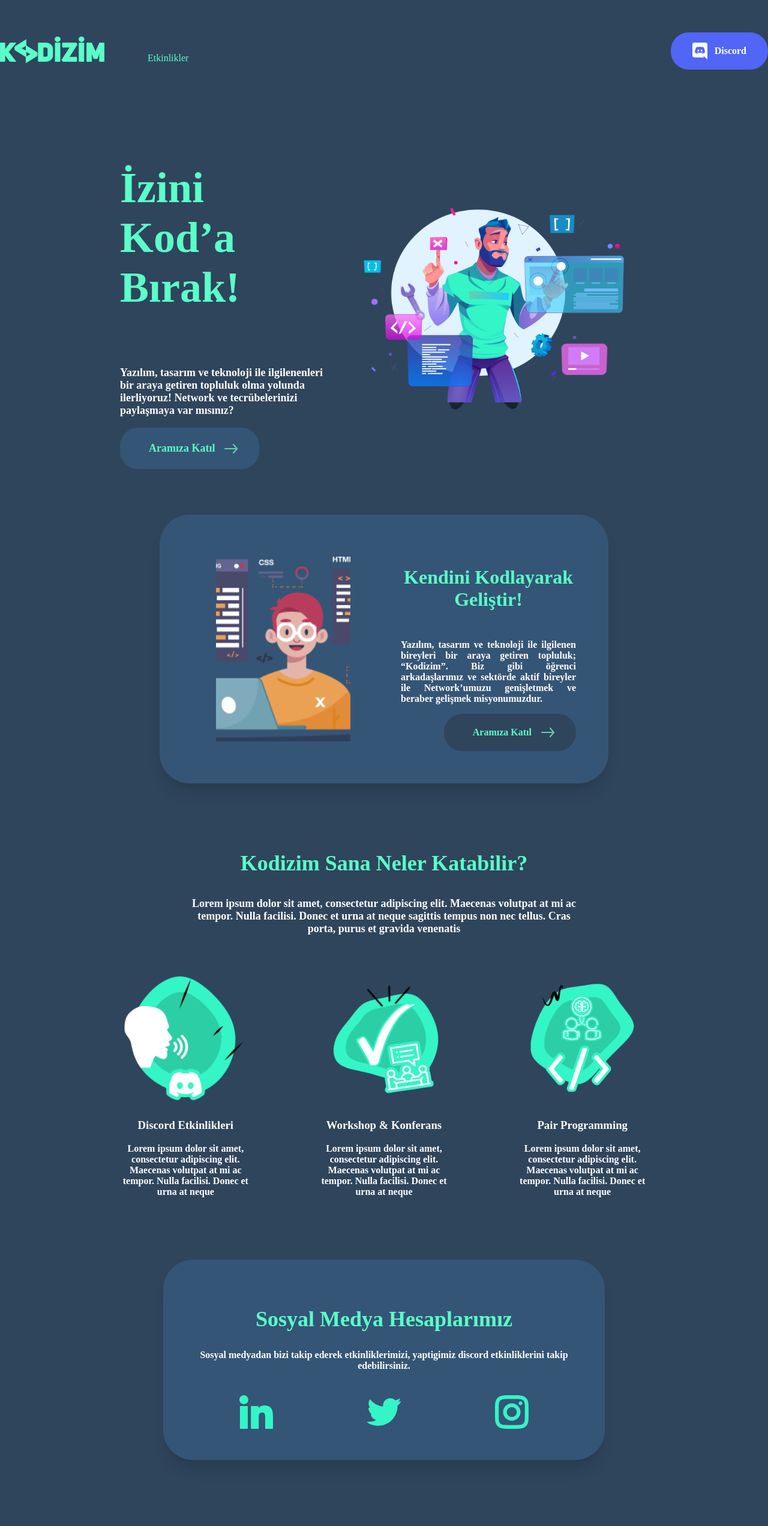
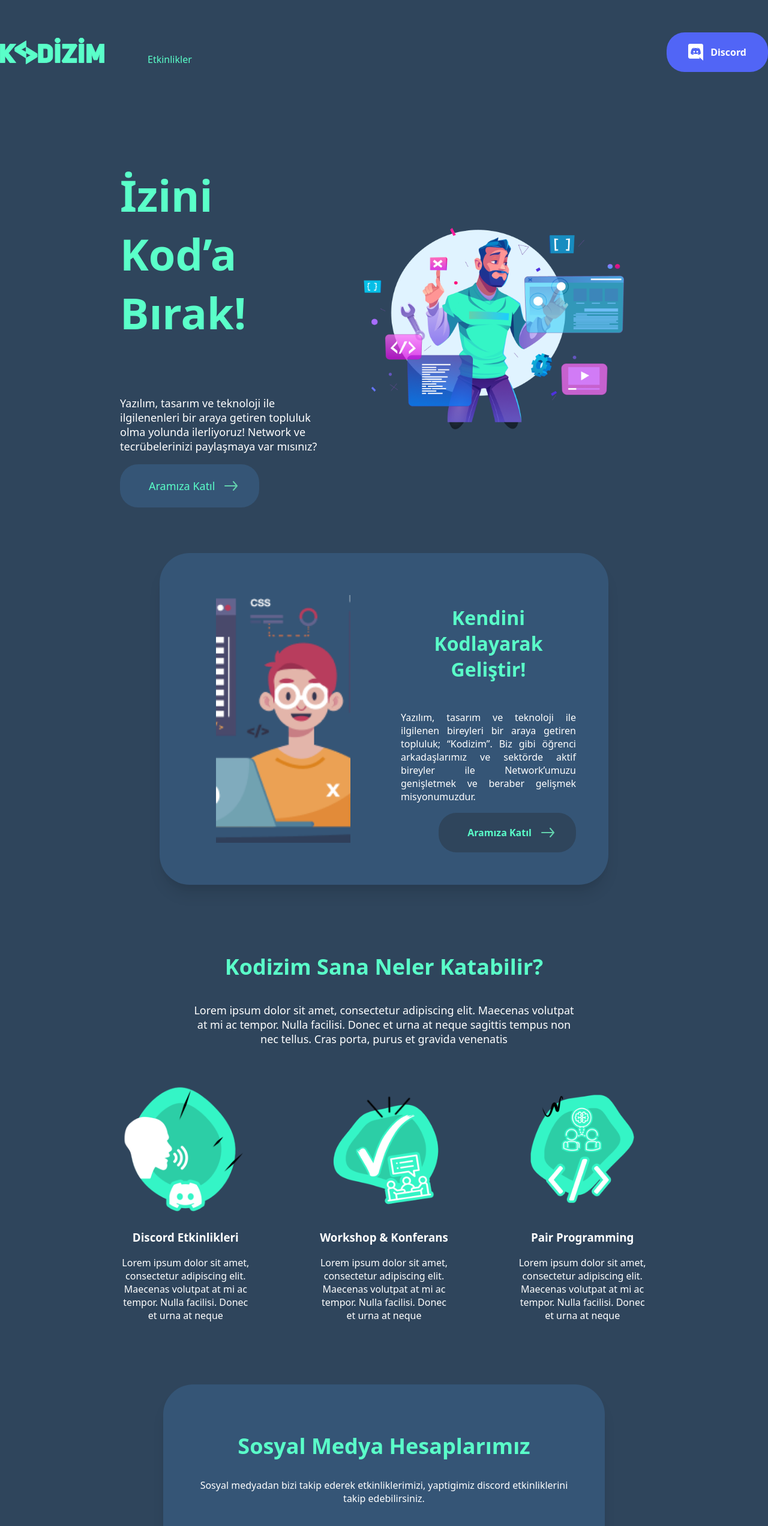
Before and after one commit to kodizim/kodizim, a Next.js app: page / in a window 1280 px wide. Shown: the top 2544 px of the page at 60% size. Built offline with nearby package versions, Linux system fonts and the light colour scheme.

Commit message:
feat: font family change

```diff
--- a/components/Button/index.module.css
+++ b/components/Button/index.module.css
@@ -3,7 +3,7 @@
 }
 
 .discord p {
-  @apply pl-12 text-white;
+  @apply pl-12 text-white font-primary;
 }
 
 .join {
@@ -15,11 +15,11 @@
 }
 
 .join p {
-  @apply pl-12 text-secondary pr-16;
+  @apply pl-12 text-secondary pr-16 font-primary;
 }
 
 .joinEvent p {
-  @apply pl-12 text-secondary pr-16 m-8;
+  @apply pl-12 text-secondary pr-16 m-8 font-primary;
 }
 
 .joinEvent {
--- a/components/event/card.module.css
+++ b/components/event/card.module.css
@@ -1,3 +1,7 @@
 .wrapper {
   @apply flex flex-col max-w-full text-white md:px-36 justify-between;
 }
+
+.wrapper p {
+  @apply font-normal;
+}
--- a/components/event/index.module.css
+++ b/components/event/index.module.css
@@ -11,5 +11,5 @@
 }
 
 .headDesc {
-  @apply text-white text-18 max-w-1/2 items-center justify-center text-center mx-auto;
+  @apply text-white text-18 max-w-1/2 items-center justify-center text-center mx-auto font-medium;
 }
--- a/components/events/event-card.module.css
+++ b/components/events/event-card.module.css
@@ -14,7 +14,7 @@
 }
 
 .descWrapper {
-    @apply px-12 pb-4;
+    @apply px-12 pb-4 font-normal;
 }
 
 .descContent {
--- a/components/hero/index.module.css
+++ b/components/hero/index.module.css
@@ -11,7 +11,7 @@
   @apply xs:text-center md:text-left xs:text-36 md:text-h1 text-secondary;
 }
 .left p {
-  @apply text-18 md:text-left xs:text-justify;
+  @apply text-18 md:text-left xs:text-justify font-medium leading-6;
 }
 
 .imgContainer {
--- a/components/layout/navbar/element.module.css
+++ b/components/layout/navbar/element.module.css
@@ -1,3 +1,3 @@
 .link {
-  @apply pt-12 pb-8 px-24 font-normal;
+  @apply pt-12 pb-8 px-24 font-normal font-primary;
 }
--- a/components/section/index.module.css
+++ b/components/section/index.module.css
@@ -13,7 +13,7 @@
 }
 
 .description {
-  @apply text-16 text-white;
+  @apply text-16 text-white font-medium;
 }
 
 .content {
--- a/components/social/index.module.css
+++ b/components/social/index.module.css
@@ -1,5 +1,9 @@
 .social {
   @apply xs:container mb-76 mx-auto text-white text-center bg-shadow shadow-xl mt-76 rounded-3xl xs:p-24 lg:p-48 xs:max-w-3/4 xl:max-w-1/2;
+}
+
+.social p {
+  @apply font-normal;
 }
 
 .social h2 {
--- a/styles/global.css
+++ b/styles/global.css
@@ -41,14 +41,14 @@
     src: url("/assets/fonts/ibm-plex-sans-v9-latin-500.woff") format("woff"),
       url("/assets/fonts/ibm-plex-sans-v9-latin-500.woff2") format("woff2");
     font-weight: 500;
-    font-style: normal;
+    font-style: medium;
   }
   @font-face {
     font-family: "IBM Plex Sans", sans-serif;
     src: url("/assets/fonts/ibm-plex-sans-v9-latin-600.woff") format("woff"),
       url("/assets/fonts/ibm-plex-sans-v9-latin-600.woff2") format("woff2");
     font-weight: 600;
-    font-style: normal;
+    font-style: semibold;
   }
 }
 
--- a/tailwind.config.js
+++ b/tailwind.config.js
@@ -72,8 +72,8 @@ module.exports = {
     },
     zIndex: {},
     fontFamily: {
-      primary: "IBM Plex Sans",
-      secondary: "Roboto",
+      primary: ["IBM Plex Sans", "ui-sans-serif", "system-ui"],
+      secondary: ["Roboto"],
     },
     boxShadow: {
       sm: "0 1px 2px 0 rgba(0, 0, 0, 0.05)",
```
